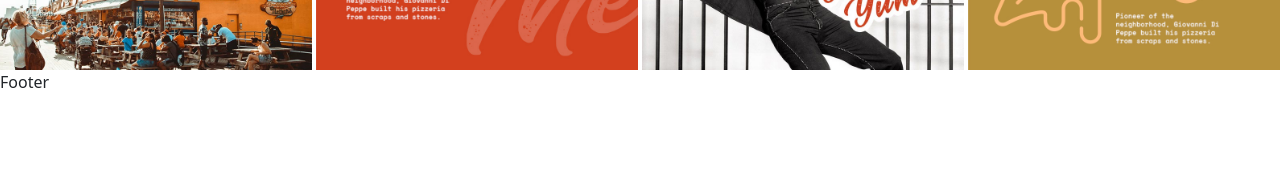
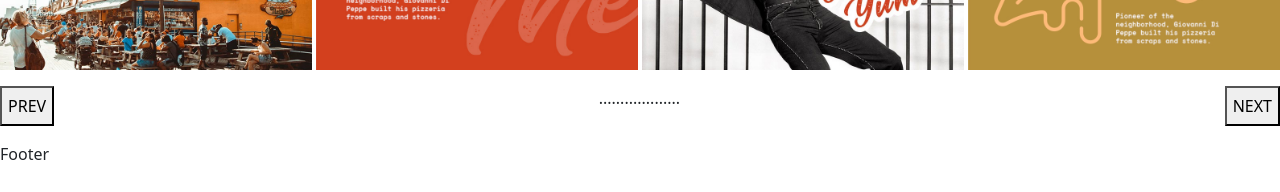
Before and after one commit to albertobaggio96/proj-html-vuejs, a Vue app: page / in a window 1280 px wide. Shown: the part 289-481 px from the top of the page. Built offline with nearby package versions, Linux system fonts and the light colour scheme.

Commit message:
structure of newspapers-reviews

```diff
--- a/src/components/MainApp.vue
+++ b/src/components/MainApp.vue
@@ -1,9 +1,11 @@
 <script>
 import JumboApp from './main-components/JumboApp.vue';
+import NewspapersReviews from './main-components/NewspapersReviews.vue'
 
 export default {
   components:{
-    JumboApp
+    JumboApp,
+    NewspapersReviews,
   },
   data(){
     return{
@@ -29,6 +31,10 @@ export default {
         <img class="img-fluid" :src="getImgPath(index)" :alt="alt">
       </div>
     </section>
+
+    <section id="newspapers-reviews" class="row">
+      <NewspapersReviews/>
+    </section>
   </main>
 </template>
 
--- /dev/null
+++ b/src/components/main-components/NewspapersReviews.vue
@@ -0,0 +1,18 @@
+<script>
+
+export default {
+
+}
+</script>
+
+<template>
+  <div class="col-lg-12 d-flex justify-content-between py-3">
+    <button>PREV</button>
+    <p>...................</p>
+    <button>NEXT</button>
+  </div>
+</template>
+
+<style lang="scss">
+
+</style>
```
